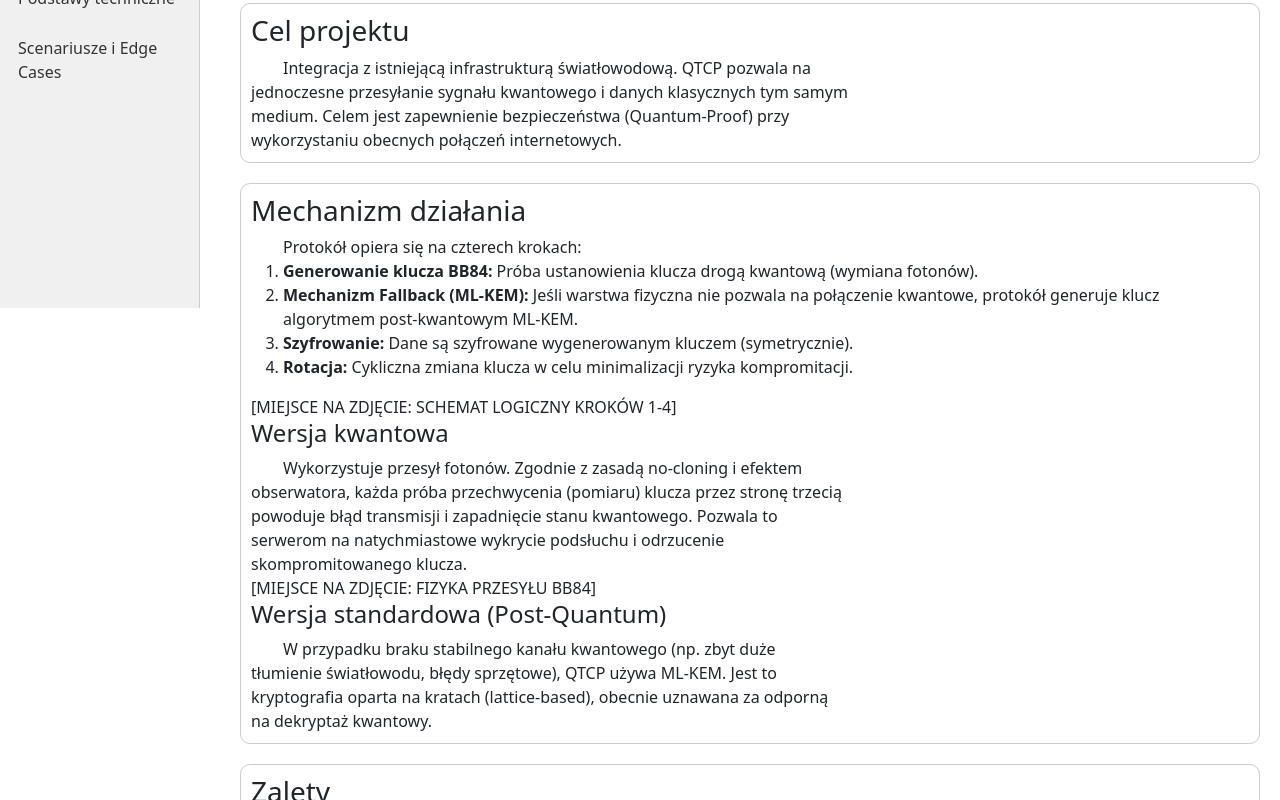
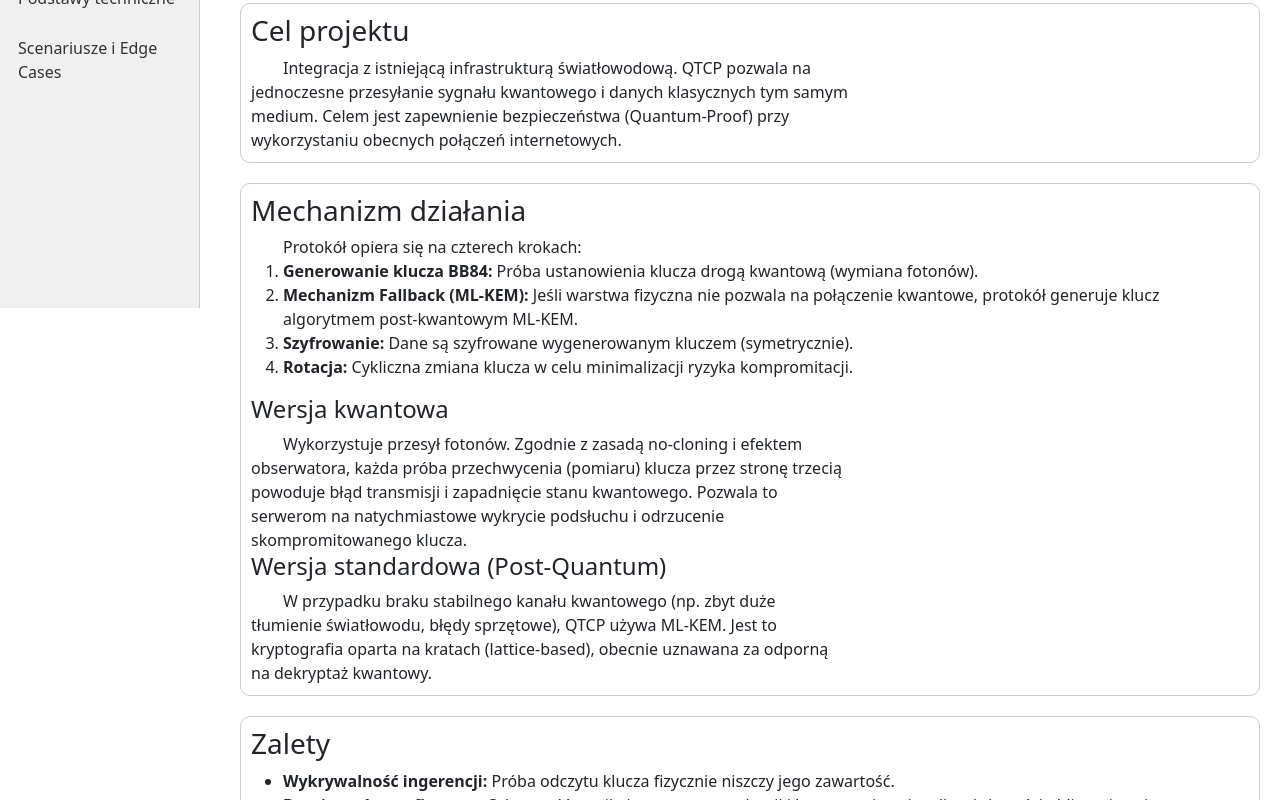
Before and after one commit to patynowskim/HacknarokX2026QuantumTransfer, a React (Vite) app in the folder frontend/: page /docs in a window 1280 px wide. Shown: the part 492-1292 px from the top of the page. Built offline with nearby package versions, Linux system fonts and the light colour scheme.

Commit message:
Remove photos placeholders from docs

```diff
--- a/frontend/src/Docs.jsx
+++ b/frontend/src/Docs.jsx
@@ -49,16 +49,10 @@ function Docs() {
           <li><strong>Rotacja:</strong> Cykliczna zmiana klucza w celu minimalizacji ryzyka kompromitacji.</li>
         </ol>
 
-        <div className="placeholder-img">
-          [MIEJSCE NA ZDJĘCIE: SCHEMAT LOGICZNY KROKÓW 1-4]
-        </div>
 
         <h4>Wersja kwantowa</h4>
         <p>Wykorzystuje przesył fotonów. Zgodnie z zasadą no-cloning i efektem obserwatora, każda próba przechwycenia (pomiaru) klucza przez stronę trzecią powoduje błąd transmisji i zapadnięcie stanu kwantowego. Pozwala to serwerom na natychmiastowe wykrycie podsłuchu i odrzucenie skompromitowanego klucza.</p>
 
-        <div className="placeholder-img">
-          [MIEJSCE NA ZDJĘCIE: FIZYKA PRZESYŁU BB84]
-        </div>
 
         <h4>Wersja standardowa (Post-Quantum)</h4>
         <p>W przypadku braku stabilnego kanału kwantowego (np. zbyt duże tłumienie światłowodu, błędy sprzętowe), QTCP używa ML-KEM. Jest to kryptografia oparta na kratach (lattice-based), obecnie uznawana za odporną na dekryptaż kwantowy.</p>
```
Also changed, not shown: frontend/public/background-circle.png (added), 1 other file (tests, documents, lock files or other folders).
